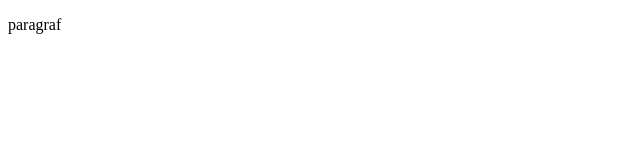
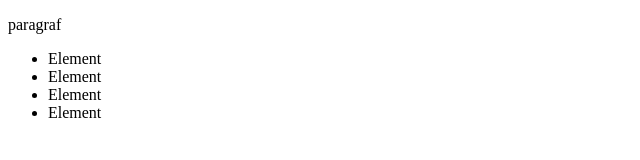
Before and after one commit to godlo89/git-zadanie2, a plain HTML site: page index.html in a window 1280 px wide. Shown: the whole page, without its empty margins (0-640 px from the left). Drawn offline with Linux system fonts and the light colour scheme.

Commit message:
stworzenie skrótu ul>li*4

```diff
--- a/index.html
+++ b/index.html
@@ -8,5 +8,12 @@
 </head>
 <body>
     <p>paragraf</p>
+    <ul>
+        <li>Element</li>
+        <li>Element</li>
+        <li>Element</li>
+        <li>Element</li>
+    </ul>
+    </ul>
 </body>
 </html>
```
